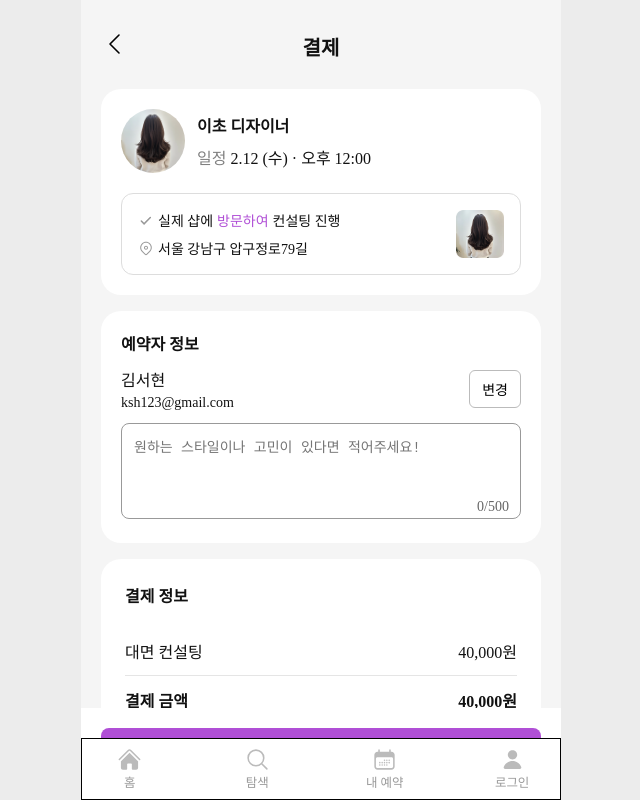
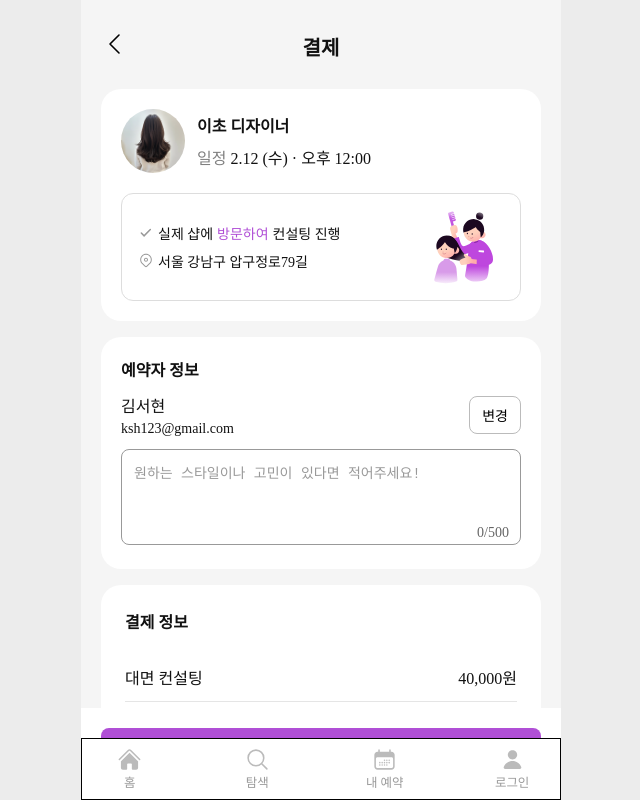
Before and after one commit to Blaybus-Hackathon-Team4/Hackathon-FE, a React (Vite) app: page /payment in a window 1280 px wide. Shown: the whole page, without its empty margins (319-959 px from the left). Built offline with nearby package versions, Linux system fonts and the light colour scheme; no server answers; the HTML template or start-up script is replaced by a standard one.

Commit message:
[update] 수정된 ui 구현

```diff
--- a/src/pages/confirmation/components/ReservationInfo.tsx
+++ b/src/pages/confirmation/components/ReservationInfo.tsx
@@ -77,6 +77,7 @@ const InfoRow = styled.div`
 
 const Text = styled.span`
   font-size: 16px;
+  color: ${({ theme }) => theme.colors.gray[500]};
 `;
 const BoldText = styled.span`
   font-weight: bold;
--- a/src/pages/payment/PaymentPage.tsx
+++ b/src/pages/payment/PaymentPage.tsx
@@ -27,8 +27,7 @@ export default PaymentPage;
 const Container = styled.div`
   width: 100%;
   max-width: 480px;
-  margin: 0 auto 70px 0;
-  padding: 20px;
+  padding: 20px 20px 70px 20px;
   background-color: ${({ theme }) => theme.colors.gray[50]};
   display: flex;
   flex-direction: column;
--- a/src/pages/payment/components/ReservationInfo.tsx
+++ b/src/pages/payment/components/ReservationInfo.tsx
@@ -1,5 +1,9 @@
 import React from "react";
 import styled from "styled-components";
+
+import faceTofaceImage from "../../../assets/icons/face-to-face-icon.svg";
+
+import noneFaceTofaceImage from "../../../assets/icons/none-face-to-face-icon.svg";
 
 import DesignerImage from "../../../assets/images/TrendingStyle2.png";
 
@@ -28,7 +32,7 @@ const ReservationInfo: React.FC = () => {
             <Icon src={LocationIcon} alt="location" /> 서울 강남구 압구정로79길
           </Info>
         </InfoConainer>
-        <ShopImage src={DesignerImage} alt="샵" />
+        <ShopImage src={faceTofaceImage} alt="샵" />
       </InfoBox>
     </Card>
   );
@@ -87,7 +91,7 @@ const InfoBox = styled.div`
   padding: 16px;
   border-radius: 12px;
   font-size: 14px;
-  border: 1px solid #dddddd;
+  border: 1px solid ${({ theme }) => theme.colors.gray[100]};
 `;
 const Info = styled.div`
   display: flex;
@@ -95,8 +99,7 @@ const Info = styled.div`
   gap: 4px;
 `;
 const ShopImage = styled.img`
-  width: 48px;
-  height: 48px;
-  border-radius: 4px;
+  width: 60px;
+  margin-right: 10px;
 `;
 const Icon = styled.img``;
--- a/src/pages/payment/components/UserInfo.tsx
+++ b/src/pages/payment/components/UserInfo.tsx
@@ -25,7 +25,7 @@ const ChangeButton = styled.button`
   padding: 8px 12px;
   background: ${({ theme }) => theme.colors.white};
   border: 1px solid ${({ theme }) => theme.colors.gray[200]};
-  border-radius: 6px;
+  border-radius: 8px;
   font-size: 14px;
   cursor: pointer;
 `;
@@ -59,7 +59,7 @@ const TextArea = styled.textarea`
   outline: none;
 
   &::placeholder {
-    color: ${({ theme }) => theme.colors.gray[400]};
+    color: ${({ theme }) => theme.colors.gray[300]};
   }
 `;
 
```
